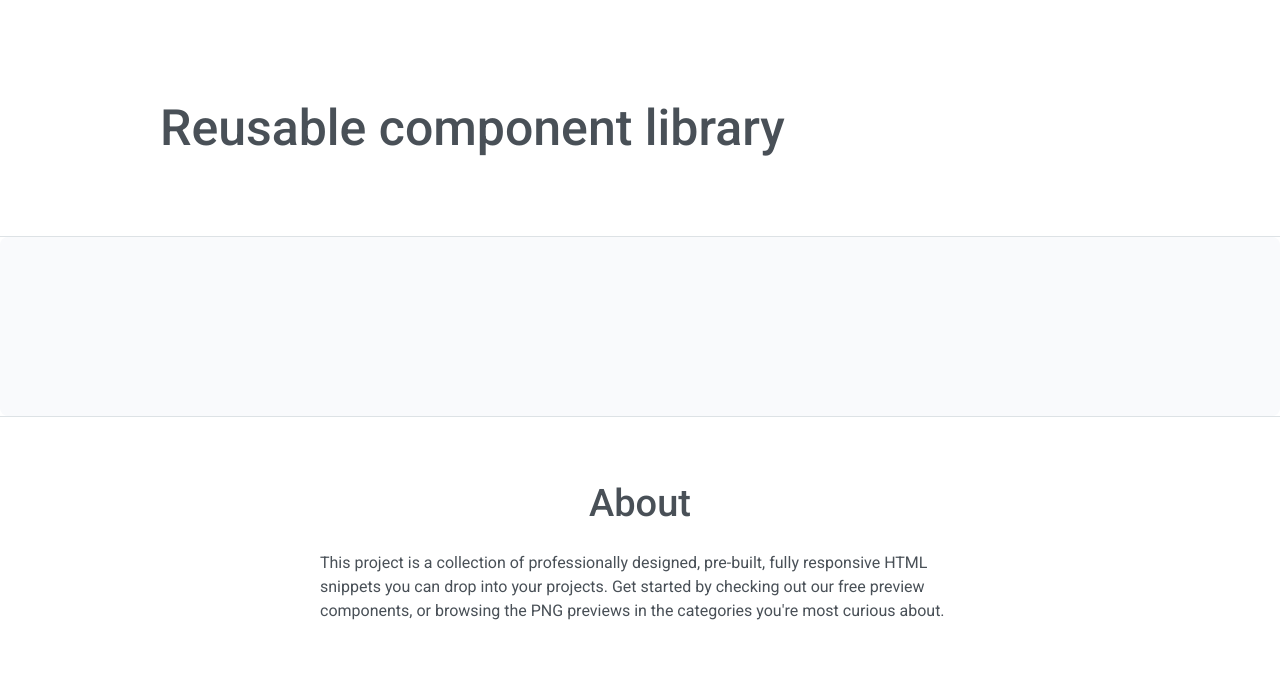
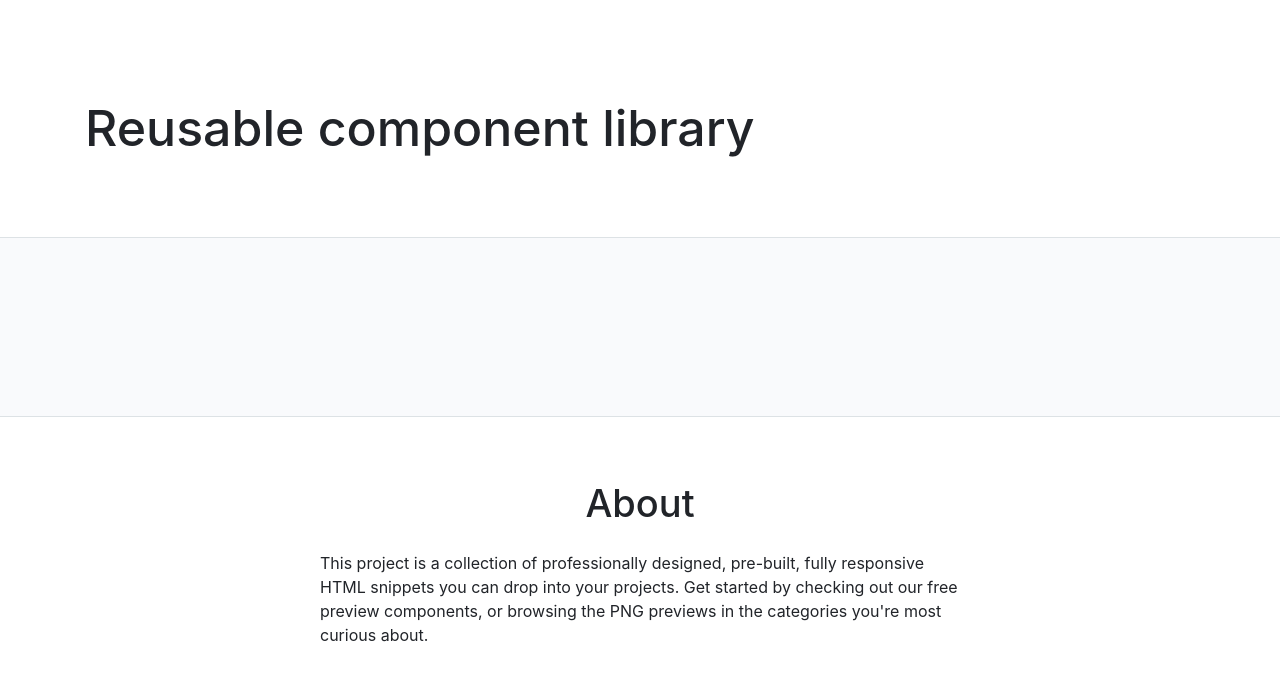
Before and after one commit to js-tasks-ru/htmlcss-20220811_evgenii89, a website: page index.html in a window 1280 px wide. Drawn offline with nearby package versions, Linux system fonts and the light colour scheme.

Commit message:
Fixed - comments for other PRs

```diff
--- a/assets/css/main.css
+++ b/assets/css/main.css
@@ -21,23 +21,7 @@
     --color-alternate: var(--white);
 
     --color-default: var(--grey-4);
+
+    --font-family-default: 'Roboto', sans-serif;
+    --font-family-inter: 'Inter', sans-serif;
 }
-
-* {
-    /*  Text  */
-    --font-family-default: 'Roboto', sans-serif !important;
-    --font-family-inter: 'Inter', sans-serif !important;
-
-    --font-size-default: 16px;
-
-    font-family: var(--font-family-default);
-    color: var(--color-default);
-    font-style: normal !important;
-    font-size: var(--font-size, var(--font-size-default)) !important;
-    line-height: 16px;
-
-    /*  Borders  */
-    --border-radius-default: 8px;
-
-    border-radius: var(--border-radius, var(--border-radius-default)) !important;
-}
--- /dev/null
+++ b/components/container/container.css
@@ -0,0 +1,4 @@
+.container {
+    max-width: 1110px;
+    margin: 0 auto;
+}
--- /dev/null
+++ b/components/footer/footer.css
@@ -0,0 +1,21 @@
+.footer {
+    height: 383px;
+}
+
+.footer__title {
+    font-size: 38px;
+    text-align: center;
+    font-weight: 500;
+    line-height: 32px;
+
+    margin-top: 70px;
+    margin-bottom: 32px;
+}
+
+.footer__content {
+    line-height: 24px;
+
+    max-width: 640px;
+
+    margin: 0 auto;
+}
--- /dev/null
+++ b/components/header/header.css
@@ -0,0 +1,14 @@
+.header {
+    box-sizing: border-box;
+    height: 237px;
+
+    padding-top: 96px;
+}
+
+.header__title {
+    font-size: 50px;
+    font-weight: 500;
+    line-height: 64px;
+
+    margin: 0;
+}
--- /dev/null
+++ b/components/main/main.css
@@ -0,0 +1,8 @@
+.main {
+    background-color: #F9FAFC;
+
+    border-top: 1px solid var(--grey-2);
+    border-bottom: 1px solid var(--grey-2);
+
+    flex-grow: 1;
+}
--- a/components/page/page.css
+++ b/components/page/page.css
@@ -2,60 +2,13 @@
 .page {
     background-color: var(--white);
 
+    font-size: 16px;
     color: var(--black);
     font-family: var(--font-family-inter);
+    font-style: normal;
+    line-height: 16px;
 
     min-height: 100%;
     display: flex;
     flex-direction: column;
 }
-
-.header {
-    --border-radius: 0;
-    border-bottom: 1px solid var(--grey-2);
-
-    box-sizing: border-box;
-    height: 237px;
-
-    padding-top: 6rem;
-    padding-left: 10rem;
-}
-
-.header__title {
-    --font-size: 50px;
-    font-weight: 500;
-    line-height: 4rem;
-
-    margin: 0;
-}
-
-.main {
-    background-color: #F9FAFC;
-
-    flex-grow: 1;
-}
-
-.footer {
-    --border-radius: 0;
-    border-top: 1px solid var(--grey-2);
-
-    height: 383px;
-}
-
-.footer__title {
-    --font-size: 38px;
-    text-align: center;
-    font-weight: 500;
-    line-height: 2rem;
-
-    margin-top: 70px;
-    margin-bottom: 2rem;
-}
-
-.footer__content {
-    line-height: 1.5rem;
-
-    max-width: 640px;
-
-    margin: 0 auto;
-}
--- a/index.html
+++ b/index.html
@@ -4,13 +4,23 @@
     <head>
         <link rel="stylesheet" href="./assets/css/main.css">
         <link rel="stylesheet" href="./components/page/page.css">
+        <link rel="stylesheet" href="./components/container/container.css">
+        <link rel="stylesheet" href="./components/header/header.css">
+        <link rel="stylesheet" href="./components/main/main.css">
+        <link rel="stylesheet" href="./components/footer/footer.css">
     </head>
-    <body class="page">
+    <body style="height: 100%">
+    <div class="page">
         <header class="header">
+            <div class="container">
                 <h1 class="header__title">Reusable component library</h1>
+            </div>
         </header>
-    <main class="main"></main>
+        <main class="main">
+            <div class="container"></div>
+        </main>
         <footer class="footer">
+            <div class="container">
                 <h2 class="footer__title">About</h2>
                 <p class="footer__content">
                     This project is a collection of professionally designed, pre-built,
@@ -19,6 +29,8 @@
                     browsing the PNG previews in the categories you're most curious
                     about.
                 </p>
+            </div>
         </footer>
+    </div>
     </body>
 </html>
```
Lines whose indentation alone changed are shown as unchanged.
